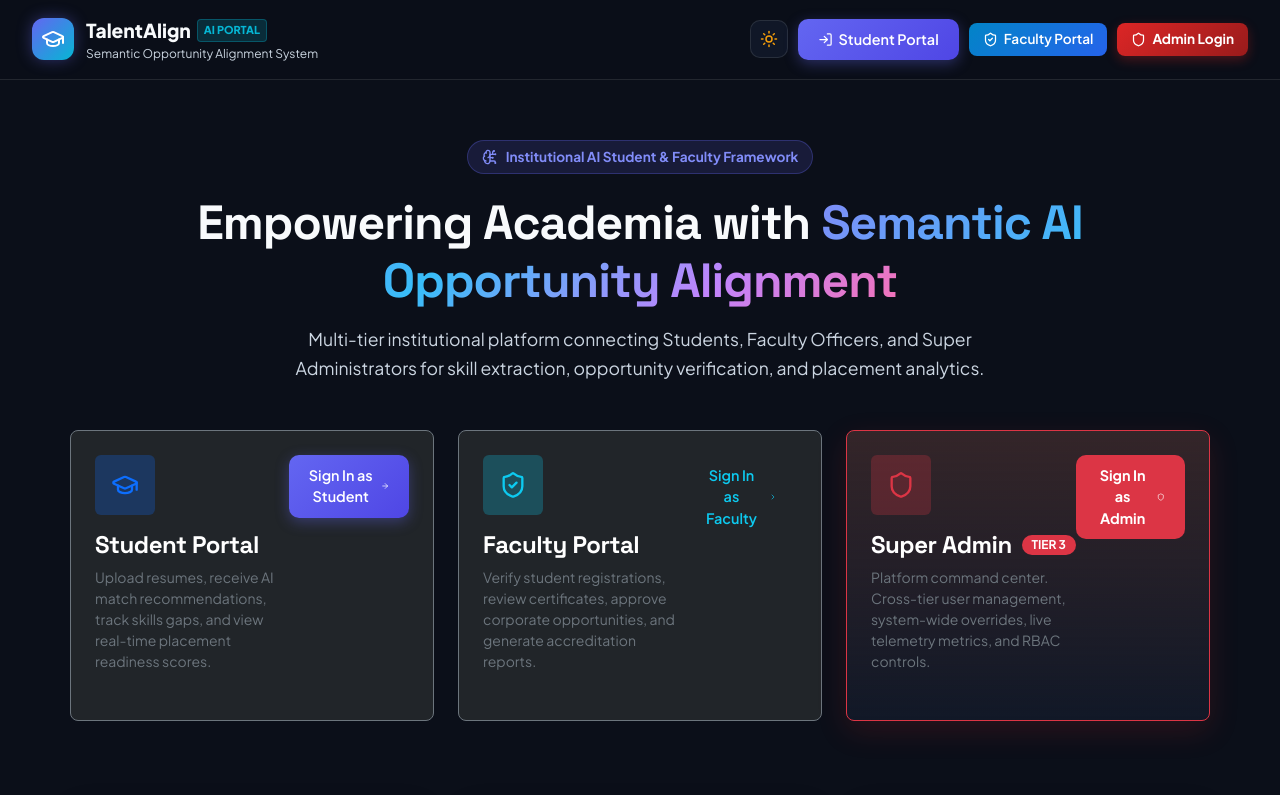
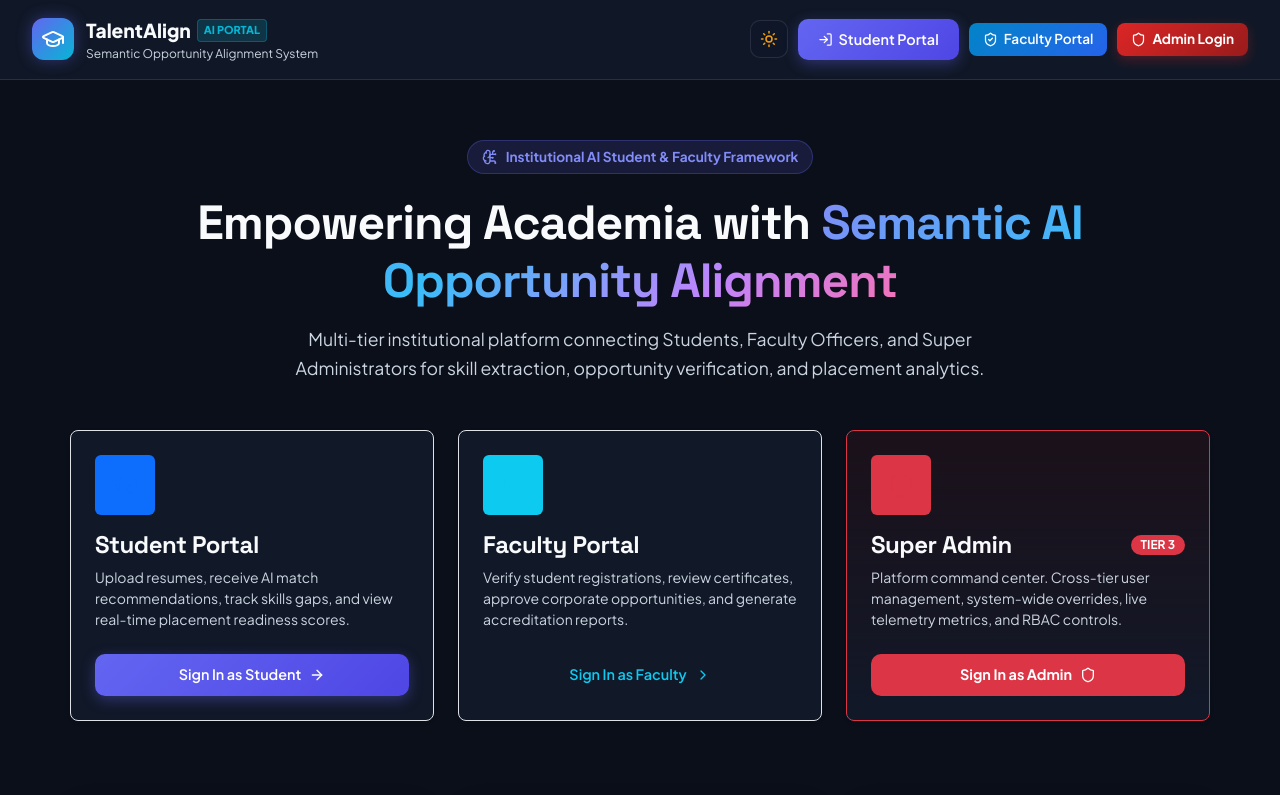
Before and after one commit to Ayudhpogulwar/semantic-talent-align, a React (Vite) app: page / in a window 1280 px wide. Shown: the top 795 px of the page. Built offline with nearby package versions, Linux system fonts and the light colour scheme.

Commit message:
fix(landing): resolve light and dark mode switching for landing page cards and header styling

```diff
--- a/src/components/LandingIntroPage.jsx
+++ b/src/components/LandingIntroPage.jsx
@@ -55,10 +55,11 @@ export default function LandingIntroPage({ onOpenLogin, onOpenRegister }) {
         position: 'sticky',
         top: 0,
         zIndex: 100,
-        background: theme === 'light' ? 'rgba(255, 255, 255, 0.85)' : 'rgba(11, 15, 25, 0.88)',
+        background: 'var(--bg-card)',
         backdropFilter: 'blur(16px)',
         borderBottom: '1px solid var(--border-color)',
-        padding: '16px 32px'
+        padding: '16px 32px',
+        transition: 'background-color 0.3s ease, border-color 0.3s ease'
       }}>
         <div style={{ maxWidth: '1400px', margin: '0 auto', display: 'flex', justifyContent: 'space-between', alignItems: 'center', flexWrap: 'wrap', gap: '12px' }}>
 
@@ -93,7 +94,7 @@ export default function LandingIntroPage({ onOpenLogin, onOpenRegister }) {
                 width: '38px',
                 height: '38px',
                 borderRadius: '10px',
-                background: 'var(--bg-card)',
+                background: 'var(--input-bg)',
                 border: '1px solid var(--border-color)',
                 color: 'var(--text-main)',
                 display: 'flex',
@@ -154,7 +155,8 @@ export default function LandingIntroPage({ onOpenLogin, onOpenRegister }) {
           fontWeight: 800,
           lineHeight: '1.2',
           maxWidth: '900px',
-          marginBottom: '16px'
+          marginBottom: '16px',
+          color: 'var(--text-main)'
         }}>
           Empowering Academia with <span className="gradient-text">Semantic AI Opportunity Alignment</span>
         </h1>
@@ -175,13 +177,20 @@ export default function LandingIntroPage({ onOpenLogin, onOpenRegister }) {
 
             {/* 1. Student Portal Card */}
             <div className="col">
-              <div className="p-4 rounded-3 border border-secondary bg-dark h-100 d-flex flexDirection-column justify-content-between hover-border-primary" style={{ transition: "all 0.3s ease" }}>
+              <div
+                className="p-4 rounded-3 border h-100 d-flex flex-column justify-content-between shadow-sm"
+                style={{
+                  background: "var(--bg-card)",
+                  borderColor: "var(--border-color)",
+                  transition: "all 0.3s ease"
+                }}
+              >
                 <div>
-                  <div className="p-3 rounded bg-primary bg-opacity-25 text-primary d-inline-flex mb-3">
+                  <div className="p-3 rounded bg-primary bg-opacity-15 text-primary d-inline-flex mb-3">
                     <GraduationCap size={28} />
                   </div>
-                  <h4 className="fw-bold text-white mb-2">Student Portal</h4>
-                  <p className="text-secondary small mb-4">
+                  <h4 className="fw-bold mb-2" style={{ color: "var(--text-main)" }}>Student Portal</h4>
+                  <p className="small mb-4" style={{ color: "var(--text-muted)" }}>
                     Upload resumes, receive AI match recommendations, track skills gaps, and view real-time placement readiness scores.
                   </p>
                 </div>
@@ -195,13 +204,20 @@ export default function LandingIntroPage({ onOpenLogin, onOpenRegister }) {
 
             {/* 2. Faculty Portal Card */}
             <div className="col">
-              <div className="p-4 rounded-3 border border-secondary bg-dark h-100 d-flex flexDirection-column justify-content-between hover-border-primary" style={{ transition: "all 0.3s ease" }}>
+              <div
+                className="p-4 rounded-3 border h-100 d-flex flex-column justify-content-between shadow-sm"
+                style={{
+                  background: "var(--bg-card)",
+                  borderColor: "var(--border-color)",
+                  transition: "all 0.3s ease"
+                }}
+              >
                 <div>
-                  <div className="p-3 rounded bg-info bg-opacity-25 text-info d-inline-flex mb-3">
+                  <div className="p-3 rounded bg-info bg-opacity-15 text-info d-inline-flex mb-3">
                     <ShieldCheck size={28} />
                   </div>
-                  <h4 className="fw-bold text-white mb-2">Faculty Portal</h4>
-                  <p className="text-secondary small mb-4">
+                  <h4 className="fw-bold mb-2" style={{ color: "var(--text-main)" }}>Faculty Portal</h4>
+                  <p className="small mb-4" style={{ color: "var(--text-muted)" }}>
                     Verify student registrations, review certificates, approve corporate opportunities, and generate accreditation reports.
                   </p>
                 </div>
@@ -213,18 +229,25 @@ export default function LandingIntroPage({ onOpenLogin, onOpenRegister }) {
               </div>
             </div>
 
-            {/* 3. Super Admin Portal Card (Distinct Darker Styling) */}
+            {/* 3. Super Admin Portal Card */}
             <div className="col">
-              <div className="p-4 rounded-3 border border-danger bg-dark h-100 d-flex flexDirection-column justify-content-between" style={{ background: "linear-gradient(180deg, rgba(220, 38, 38, 0.1) 0%, #111827 100%)", boxShadow: "0 10px 30px rgba(220, 38, 38, 0.15)" }}>
+              <div
+                className="p-4 rounded-3 border border-danger h-100 d-flex flex-column justify-content-between shadow-sm"
+                style={{
+                  background: "linear-gradient(180deg, rgba(220, 38, 38, 0.08) 0%, var(--bg-card) 100%)",
+                  boxShadow: "0 10px 30px rgba(220, 38, 38, 0.12)",
+                  transition: "all 0.3s ease"
+                }}
+              >
                 <div>
-                  <div className="p-3 rounded bg-danger bg-opacity-25 text-danger d-inline-flex mb-3">
+                  <div className="p-3 rounded bg-danger bg-opacity-15 text-danger d-inline-flex mb-3">
                     <Shield size={28} />
                   </div>
                   <div className="d-flex justify-content-between align-items-center mb-2">
-                    <h4 className="fw-bold text-white mb-0">Super Admin</h4>
+                    <h4 className="fw-bold mb-0" style={{ color: "var(--text-main)" }}>Super Admin</h4>
                     <span className="badge bg-danger text-white">TIER 3</span>
                   </div>
-                  <p className="text-secondary small mb-4">
+                  <p className="small mb-4" style={{ color: "var(--text-muted)" }}>
                     Platform command center. Cross-tier user management, system-wide overrides, live telemetry metrics, and RBAC controls.
                   </p>
                 </div>
```
